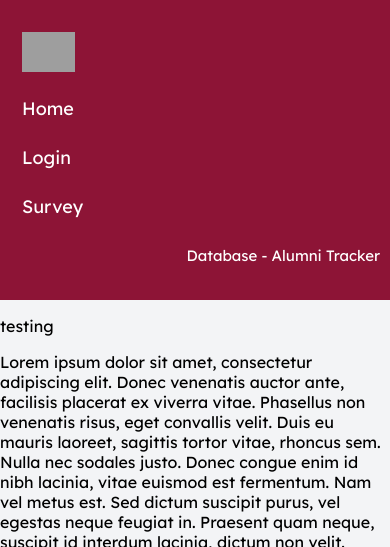
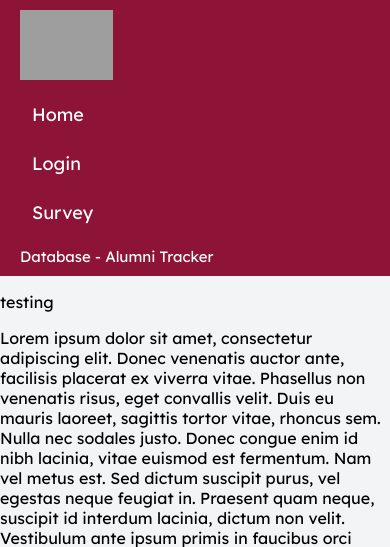
Before and after one commit to ga-briaa/Database-Alumni-Tracker, a PHP site: page / in a window 390 px wide. Shown: the top 547 px of the page. Run offline with PHP 8.4, Linux system fonts and the light colour scheme; grey boxes are pictures that could not be loaded.

Commit message:
Update global.css

```diff
--- a/main/global.css
+++ b/main/global.css
@@ -10,11 +10,14 @@ body {
 }
 
 .header {
-    overflow: hidden;
+    display: flex;
+    align-items: center;
+    gap: 20px;
     background-color: #8D1436;
-    padding: 20px 10px;
+    padding: 10px 20px;
     position: sticky;
     top: 0;
+    overflow: hidden;
 }
 
 .header a {
@@ -28,10 +31,20 @@ body {
     border-radius: 4px;
 }
 
+.header > a:first-child {
+    padding: 0;
+    float: none;
+    line-height: 1;
+}
+
 img.logo {
-    height: 40px;
+    height: 70px;
     vertical-align: middle;
-    margin-right: 10px;
+}
+
+.header-tabs {
+    float: none;
+    display: flex;
 }
 
 .header-tabs a:hover {
@@ -39,20 +52,44 @@ img.logo {
 }
 
 .header-right-text {
-    float: right;
+    float: none;
     color: #FFFFFF;
     text-align: right;
     font-size: 15px;
+    margin-left: auto;
+}
+
+.header-right-text p {
+    margin: 0;
 }
 
 @media screen and (max-width: 500px) {
+    .header {
+        flex-direction: column;
+        align-items: flex-start;
+        gap: 10px;
+    }
+
     .header a {
         float: none;
         display: block;
         text-align: left;
     }
 
+    .header-tabs {
+        display: flex;
+        flex-direction: column;
+        width: 100%;
+    }
+
+    .header-tabs a {
+        width: 100%;
+    }
+
     .header-right-text {
         float: none;
+        margin-left: 0;
+        text-align: left;
+        width: 100%;
     }
 }
```
